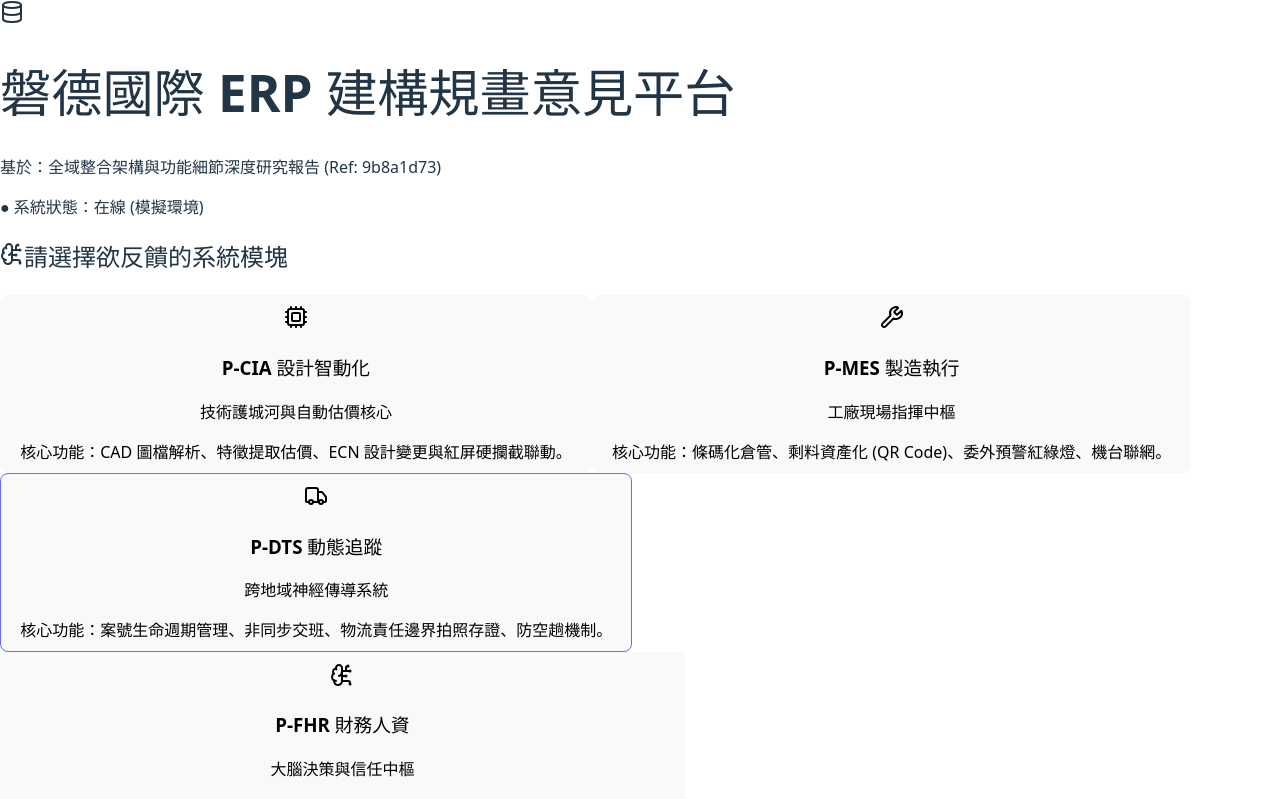
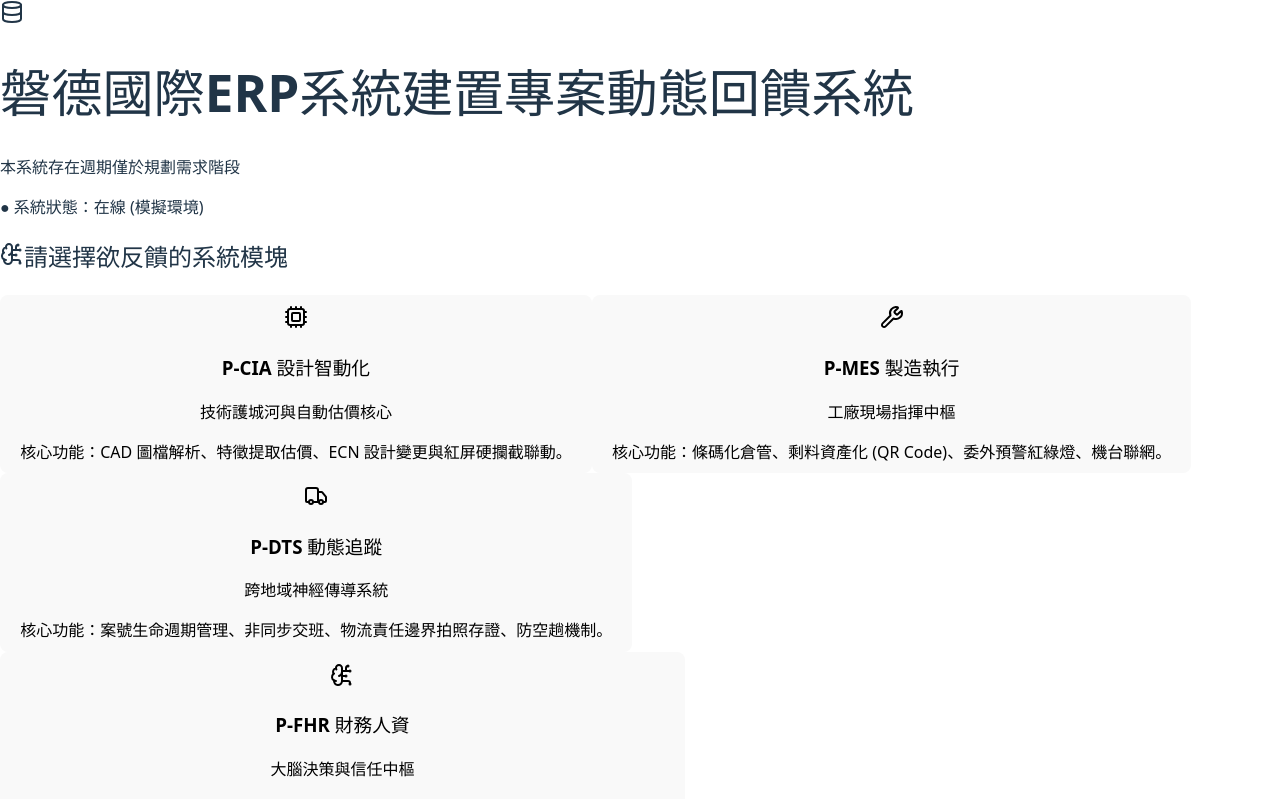
Before and after one commit to Lance1102/pand-erp-feedback, a React (Vite) app: page / in a window 1280 px wide. Shown: the top 799 px of the page. Built offline with nearby package versions, Linux system fonts and the light colour scheme.

Commit message:
Update header title and subtitle

```diff
--- a/src/App.tsx
+++ b/src/App.tsx
@@ -169,8 +169,8 @@
           <div className="flex items-center gap-3">
             <Database className="w-8 h-8 text-blue-400" />
             <div>
-              <h1 className="text-xl font-bold tracking-wide">磐德國際 ERP 建構規畫意見平台</h1>
-              <p className="text-xs text-slate-400">基於：全域整合架構與功能細節深度研究報告 (Ref: 9b8a1d73)</p>
+              <h1 className="text-xl font-bold tracking-wide">磐德國際ERP系統建置專案動態回饋系統</h1>
+              <p className="text-xs text-slate-400">本系統存在週期僅於規劃需求階段</p>
             </div>
           </div>
           <div className="text-sm bg-slate-800 px-3 py-1 rounded border border-slate-700">
```
